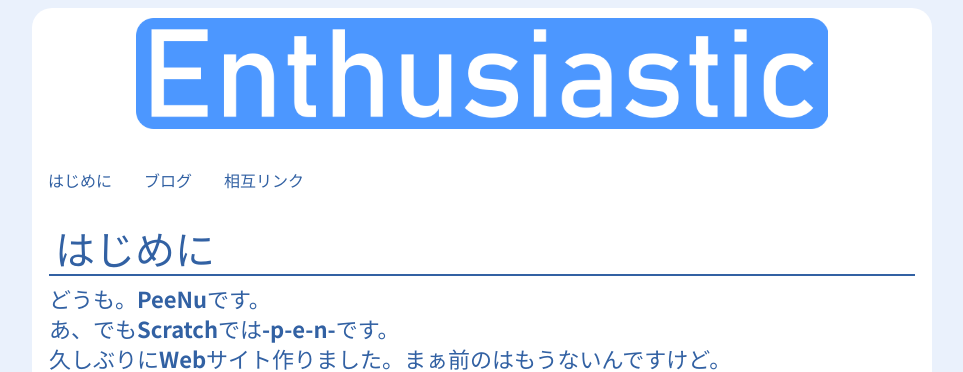
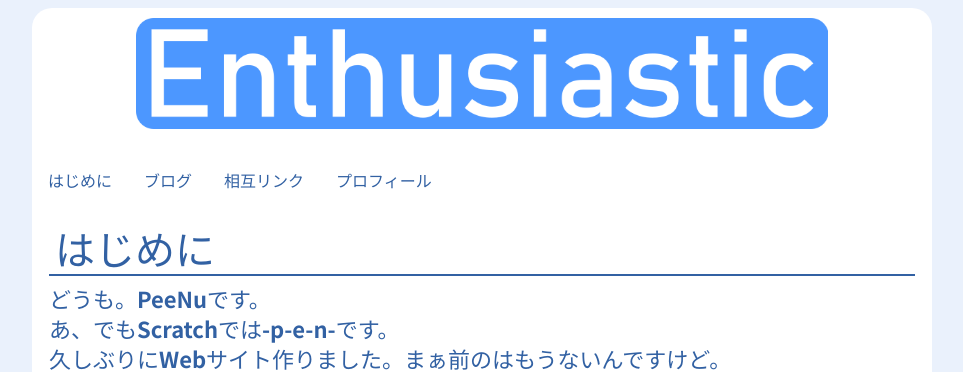
Before and after one commit to Diawadenta/Diawadenta.github.io, a Jekyll site: the page built from index.md, in a window 1280 px wide. Shown: the top 372 px of the page, without its empty margins (158-1121 px from the left). Built offline with Jekyll 4.4.1, drawn with Linux system fonts in a browser that asks for light colours.

Commit message:
Add files via upload

```diff
--- a/_includes/header.html
+++ b/_includes/header.html
@@ -6,5 +6,6 @@
        <li><a href="{{ site.url }}">はじめに</a></li>
         <li><a href="/posts">ブログ</a></li>
          <li><a href="/interlinks">相互リンク</a></li>
+         <li><a href="/profile">プロフィール</a></li>
           </ul>
 </header>
```
